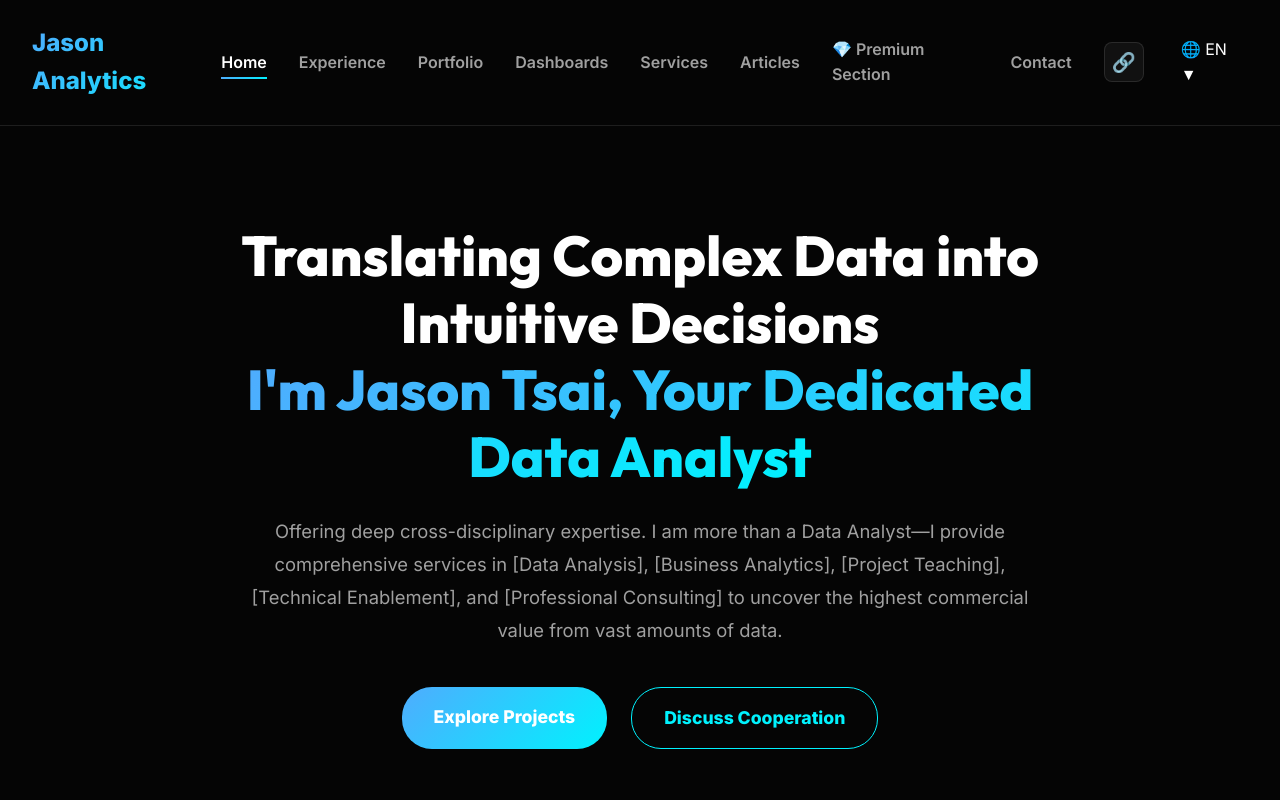
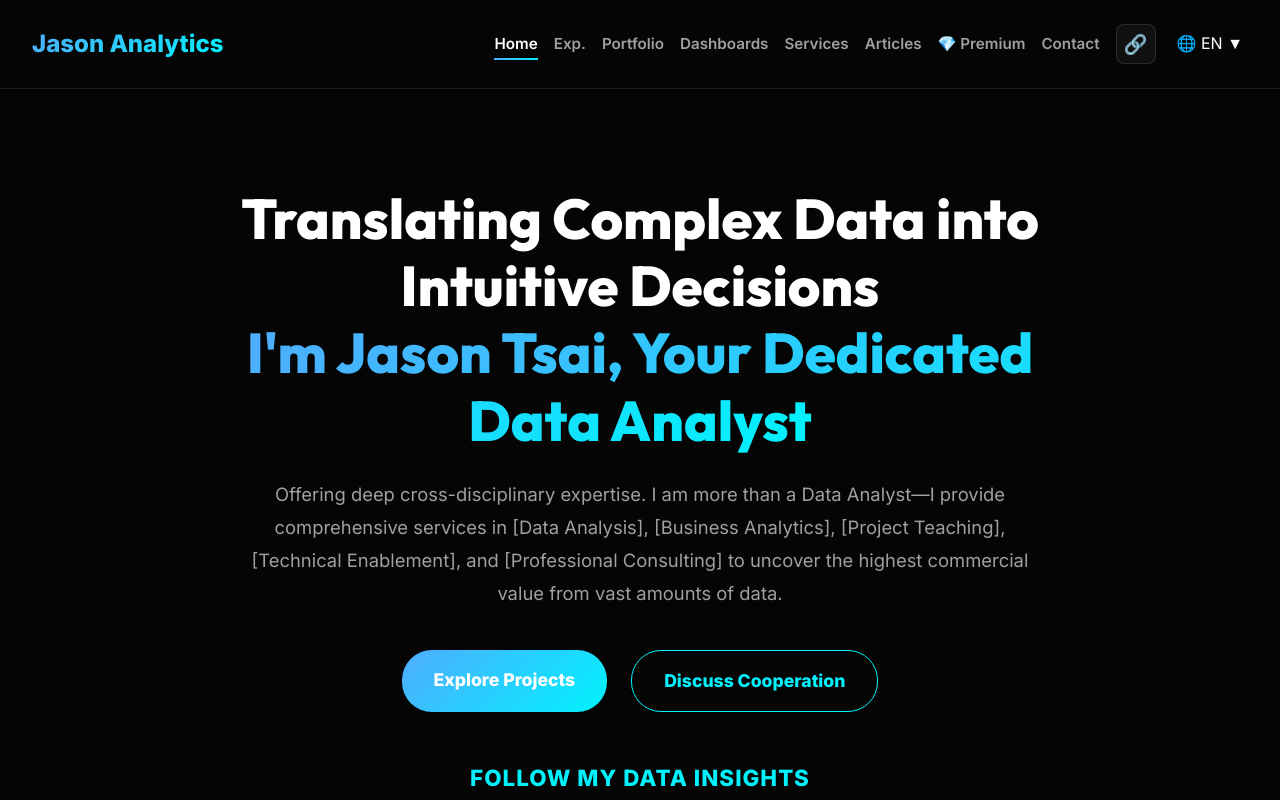
Before and after one commit to ds-jason-tsai/jason-by-tsai-portfolio, a Next.js app: page /en in a window 1280 px wide. Shown: the top 800 px of the page. Built offline with nearby package versions, Linux system fonts and the light colour scheme.

Commit message:
UI: Optimize navbar layout for English version by shortening labels and reducing spacing

```diff
--- a/app/dictionaries/en.json
+++ b/app/dictionaries/en.json
@@ -7,9 +7,9 @@
     "services": "Services",
     "portfolio": "Portfolio",
     "dashboards": "Dashboards",
-    "reports": "💎 Premium Section",
+    "reports": "💎 Premium",
     "articles": "Articles",
-    "experience": "Experience",
+    "experience": "Exp.",
     "contact": "Contact"
   },
   "home": {
--- a/app/globals.css
+++ b/app/globals.css
@@ -84,13 +84,14 @@ h1, h2, h3, h4 {
 
 .nav-links {
   display: flex;
-  gap: 2rem;
+  gap: 1rem;
 }
 
 .nav-links a {
   color: var(--text-secondary);
   text-decoration: none;
   font-weight: 600;
+  font-size: 0.95rem;
   transition: color 0.3s ease;
 }
 
```
